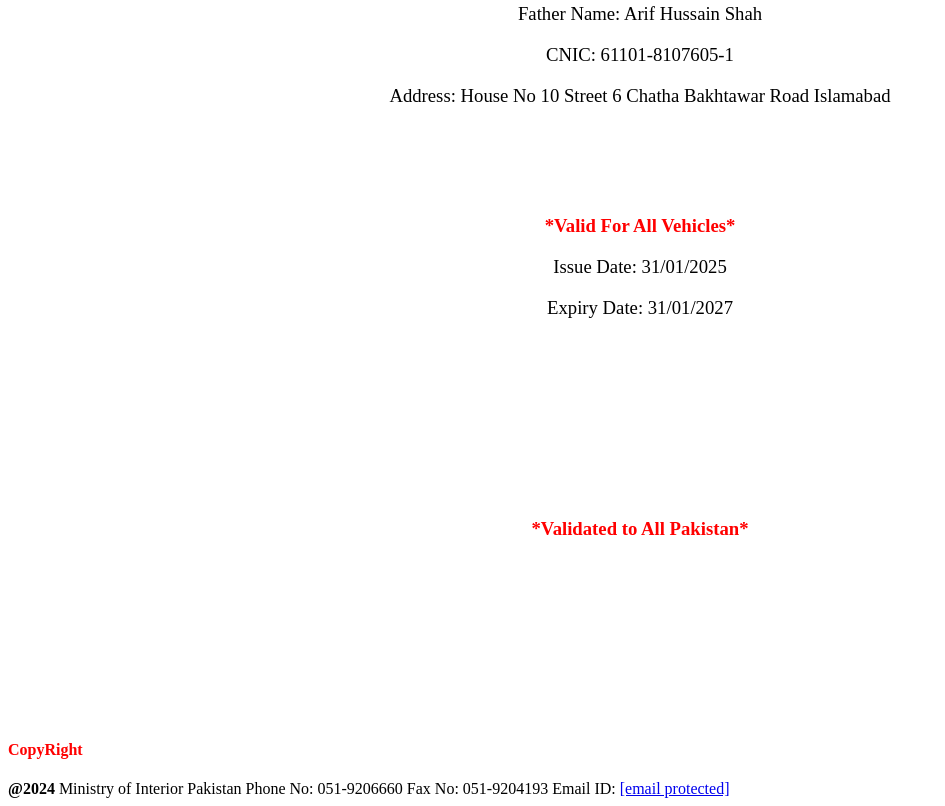
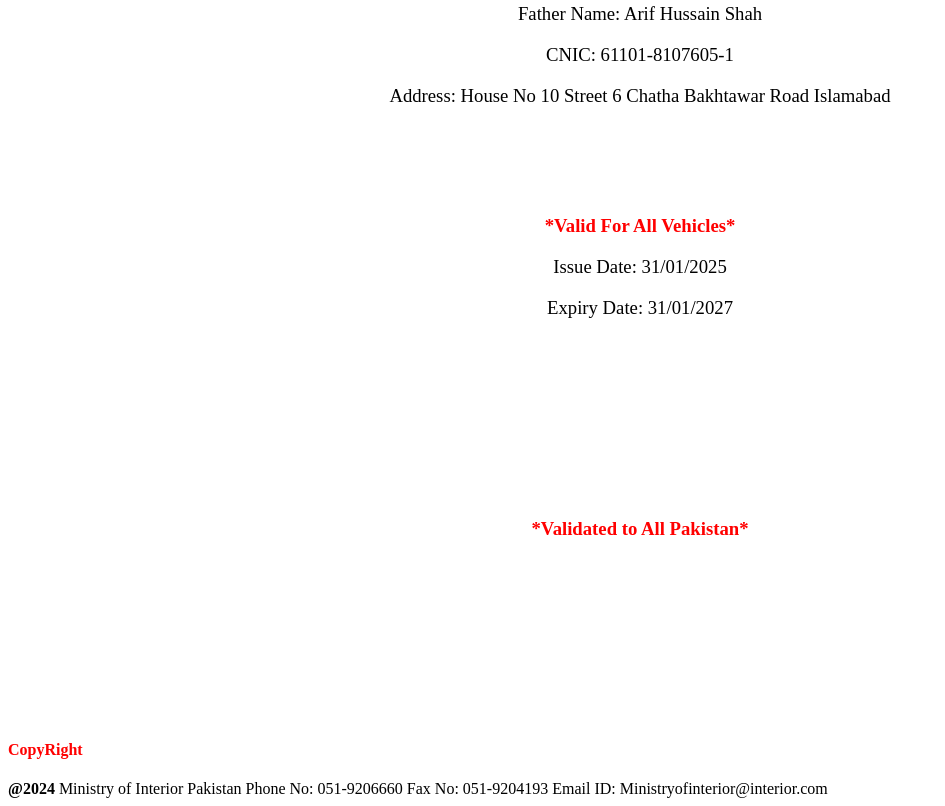
Before and after one commit to ministryinterior/ministryinterior6110181076051, a plain HTML site: page index.html in a window 1280 px wide. Shown: the part 2671-3477 px from the top of the page, without its empty margins (0-945 px from the left). Drawn offline with Linux system fonts and the light colour scheme.

Commit message:
index.html

```diff
--- a/index.html
+++ b/index.html
@@ -77,5 +77,5 @@
 <h3 class="padding-5">Expiry Date: 31/01/2027 </h3>
 <h3 class="padding-4" style="color:red"><b>*Validated to All Pakistan*</b></h3>
 <h4 style="color:red">CopyRight</h4>
-<div><b>@2024</b> Ministry of Interior Pakistan Phone No: 051-9206660 Fax No: 051-9204193 Email ID: <a href="/cdn-cgi/l/email-protection" class="__cf_email__" data-cfemail="bcd8cfd0ddcb8efcd5d2c8d9ced5d3ce92dbd3ca92ccd7">[email&#10;protected]</a></div>
+<div><b>@2024</b> Ministry of Interior Pakistan Phone No: 051-9206660 Fax No: 051-9204193 Email ID: Ministryofinterior@interior.com</div>
 </script></body></html>
```
